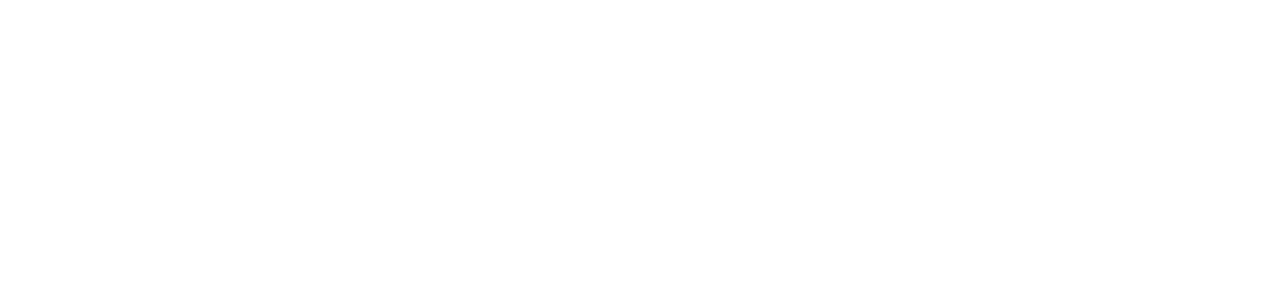
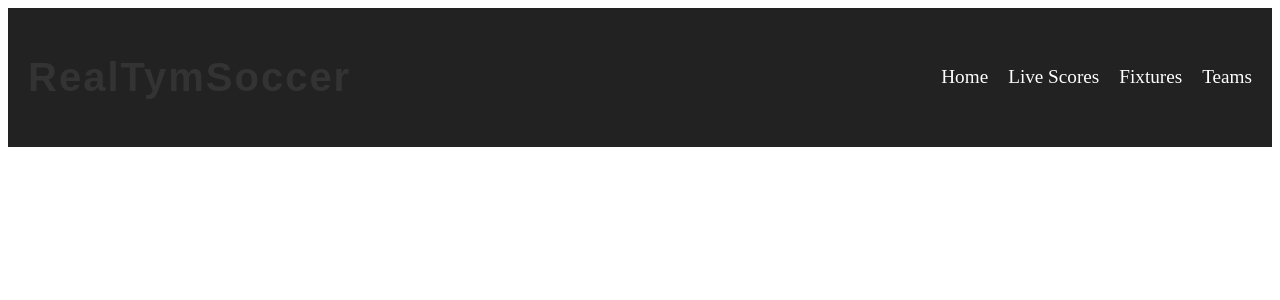
Before and after one commit to muba123321/realtym-soccer, a React (Vite) app: page / in a window 1280 px wide. Shown: the top 300 px of the page. Built offline with nearby package versions, Linux system fonts and the light colour scheme.

Commit message:
created Header component

```diff
--- a/src/App.jsx
+++ b/src/App.jsx
@@ -1,5 +1,11 @@
+import Header from "./components/Header";
+
 function App() {
-  return <></>;
+  return (
+    <div className="App">
+      <Header />
+    </div>
+  );
 }
 
 export default App;
--- /dev/null
+++ b/src/components/Header.jsx
@@ -0,0 +1,17 @@
+import React from "react";
+
+export default function Header() {
+  return (
+    <header className="App-header">
+      <h1>RealTymSoccer</h1>
+      <nav>
+        <ul>
+          <li>Home</li>
+          <li>Live Scores</li>
+          <li>Fixtures</li>
+          <li>Teams</li>
+        </ul>
+      </nav>
+    </header>
+  );
+}
--- a/src/index.css
+++ b/src/index.css
@@ -0,0 +1,34 @@
+h1 {
+  color: #333;
+}
+
+.App-header {
+  background-color: #222;
+  padding: 20px;
+  display: flex;
+  justify-content: space-between;
+  align-items: center;
+  color: white;
+}
+
+.App-header h1 {
+  font-size: 2.5rem;
+  font-family: "Montserrat", sans-serif;
+  letter-spacing: 2px;
+}
+
+.App-header nav ul {
+  list-style-type: none;
+  display: flex;
+  gap: 20px;
+}
+
+.App-header nav ul li {
+  font-size: 1.2rem;
+  cursor: pointer;
+  transition: color 0.3s ease-in-out;
+}
+
+.App-header nav ul li:hover {
+  color: #61dafb;
+}
```
